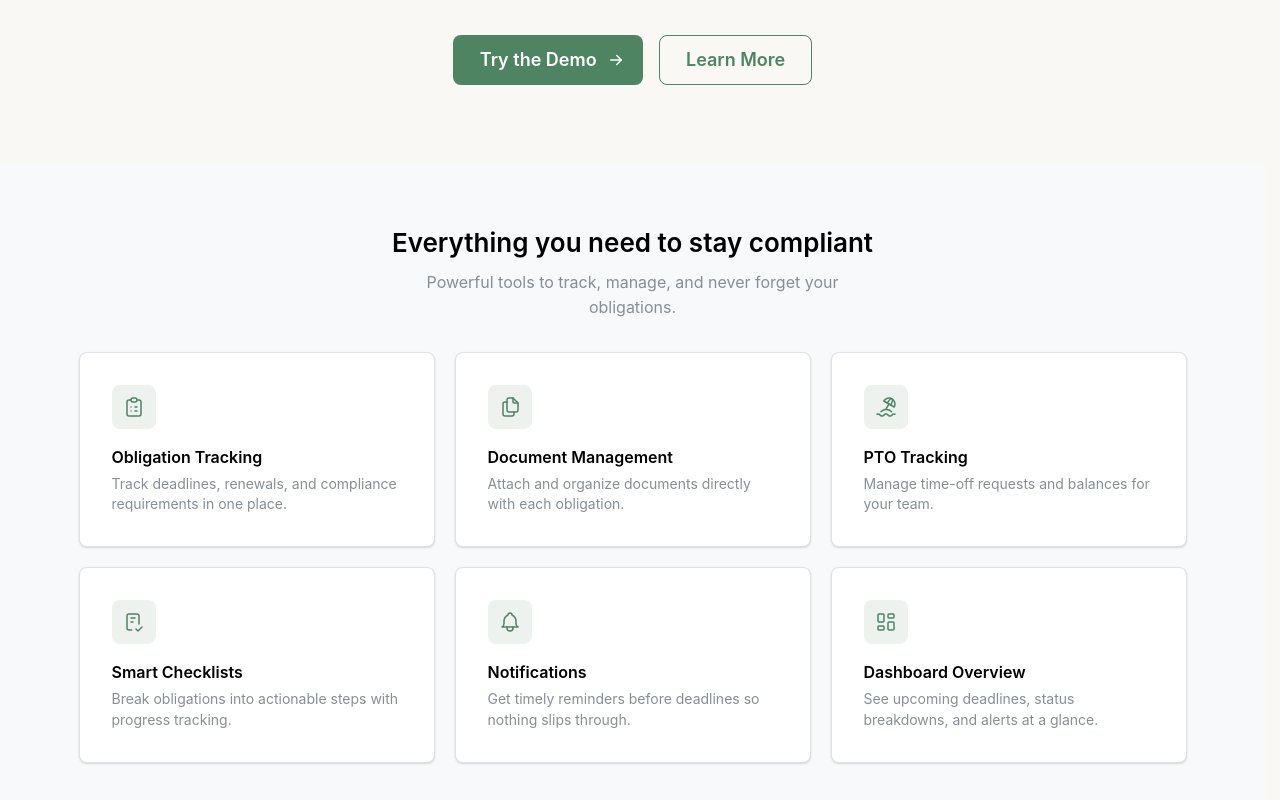
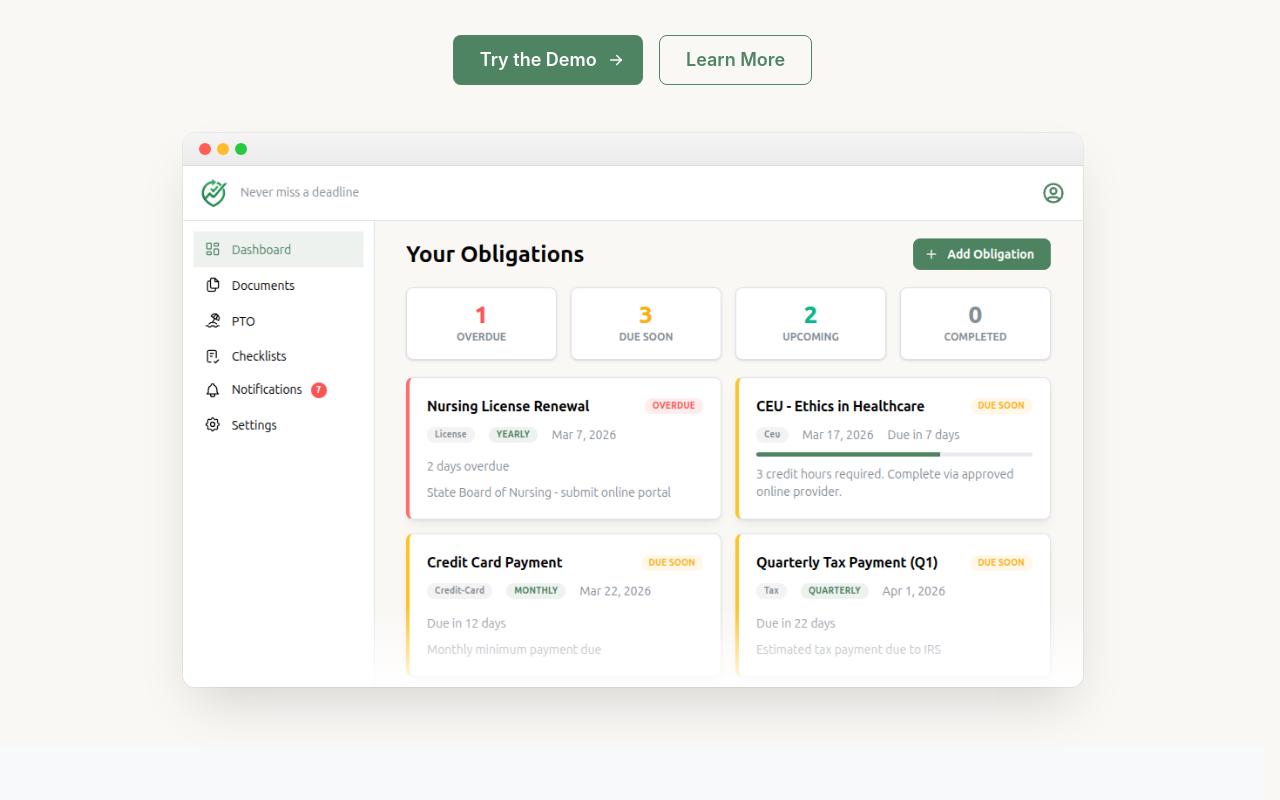
Before and after one commit to Ryan-Ardito/lapseless, a React (Vite) app: page / in a window 1280 px wide. Shown: the part 340-1140 px from the top of the page. Built offline with nearby package versions, Linux system fonts and the light colour scheme.

Commit message:
add hero image

```diff
--- a/src/components/Landing/LandingPage.tsx
+++ b/src/components/Landing/LandingPage.tsx
@@ -75,7 +75,7 @@ export function LandingPage() {
       </Box>
 
       {/* Hero */}
-      <Container size="md" py={80}>
+      <Container size="md" pt={80} pb={0}>
         <Stack align="center" gap="lg" ta="center">
           <Badge variant="light" size="lg">Demo Available</Badge>
           <Title order={1} fz={{ base: 36, sm: 48 }} fw={800}>
@@ -94,6 +94,58 @@ export function LandingPage() {
             </Button>
           </Group>
         </Stack>
+      </Container>
+
+      {/* Hero Image */}
+      <Container size="lg" pb={60}>
+        <Box
+          mt={48}
+          mx="auto"
+          maw={900}
+          style={{
+            position: 'relative',
+            borderRadius: 12,
+            overflow: 'hidden',
+            boxShadow: '0 25px 50px -12px rgba(0, 0, 0, 0.15), 0 0 0 1px rgba(0, 0, 0, 0.05)',
+          }}
+        >
+          {/* Faux browser chrome */}
+          <Box
+            style={{
+              background: 'linear-gradient(to bottom, #f5f5f5, #ebebeb)',
+              borderBottom: '1px solid #ddd',
+              padding: '10px 16px',
+              display: 'flex',
+              alignItems: 'center',
+              gap: 6,
+            }}
+          >
+            <Box style={{ width: 12, height: 12, borderRadius: '50%', backgroundColor: '#ff5f57' }} />
+            <Box style={{ width: 12, height: 12, borderRadius: '50%', backgroundColor: '#febc2e' }} />
+            <Box style={{ width: 12, height: 12, borderRadius: '50%', backgroundColor: '#28c840' }} />
+          </Box>
+          <img
+            src="/demoscreen.png"
+            alt="Dashboard showing obligation tracking with deadlines, status overview, and smart reminders"
+            style={{
+              display: 'block',
+              width: '100%',
+              height: 'auto',
+            }}
+          />
+          {/* Bottom fade overlay */}
+          <Box
+            style={{
+              position: 'absolute',
+              bottom: 0,
+              left: 0,
+              right: 0,
+              height: 80,
+              background: 'linear-gradient(to top, rgba(255,255,255,0.95), transparent)',
+              pointerEvents: 'none',
+            }}
+          />
+        </Box>
       </Container>
 
       {/* Features */}
```
Also changed, not shown: public/demoscreen.png (added).
